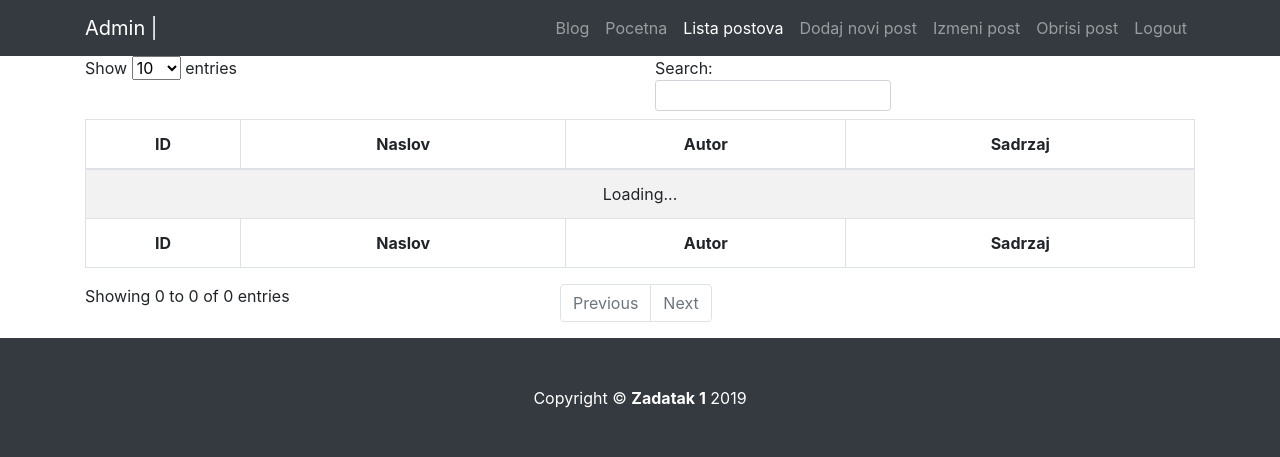
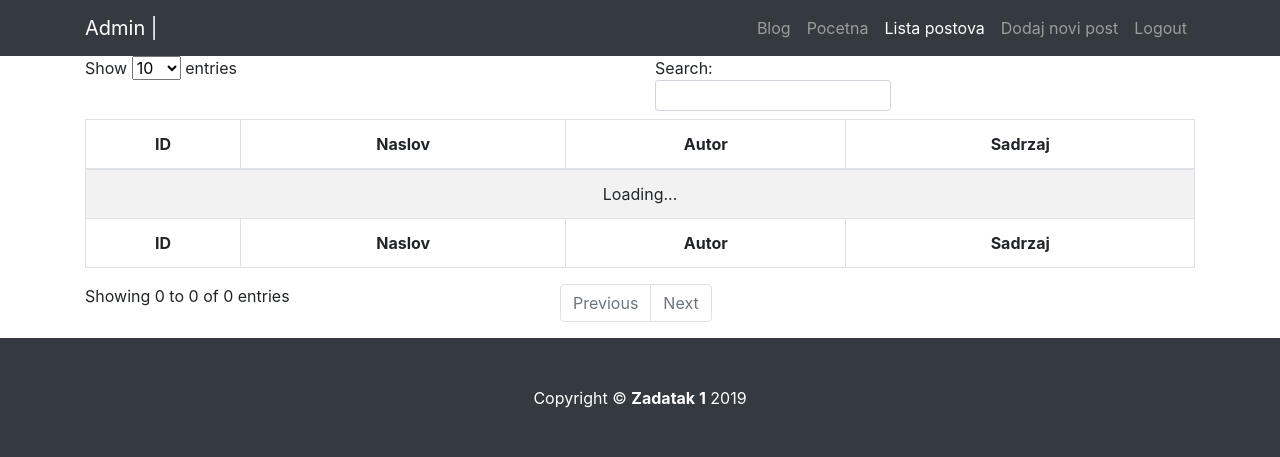
Before and after one commit to jokerrs/new_blog, a PHP site: page /novi_projekat/post_list.php in a window 1280 px wide. Shown: the top 457 px of the page. Run offline with PHP 8.4, Linux system fonts and the light colour scheme; the visitor is signed in with stand-in values (Sample User, id 1); data that the repository does not hold is empty; some libraries are stand-ins or nearby versions.

Commit message:
prilagodjavanje navigacije

```diff
--- a/post_list.php
+++ b/post_list.php
@@ -48,11 +48,9 @@
             <div class="collapse navbar-collapse" id="navbarResponsive">
                 <ul class="navbar-nav ml-auto">
                     <li class="nav-item"><a class="nav-link" href="<?= $link_sajta; ?>">Blog</a></li>
-                    <li class="nav-item"><a class="nav-link" href="<?= $link_sajta." admin.php"; ?>">Pocetna</a></li>
-                    <li class="nav-item active" active><a class="nav-link" href="<?= $link_sajta." post_list.php"; ?>">Lista postova</a></li>
-                    <li class="nav-item"><a class="nav-link" href="<?= $link_sajta." add_new.php"; ?>">Dodaj novi post</a></li>
-                    <li class="nav-item"><a class="nav-link" href="<?= $link_sajta." edit.php"; ?>">Izmeni post</a></li>
-                    <li class="nav-item"><a class="nav-link" href="<?= $link_sajta." delete.php"; ?>">Obrisi post</a></li>
+                    <li class="nav-item"><a class="nav-link" href="<?= $link_sajta."admin.php"; ?>">Pocetna</a></li>
+                    <li class="nav-item active" active><a class="nav-link" href="<?=$link_sajta."post_list.php"; ?>">Lista postova</a></li>
+                    <li class="nav-item"><a class="nav-link" href="<?= $link_sajta."add_new.php"; ?>">Dodaj novi post</a></li>
                     <li class="nav-item"><a class="nav-link" href="logout.php">Logout</a></li>
                 </ul>
             </div>
```
